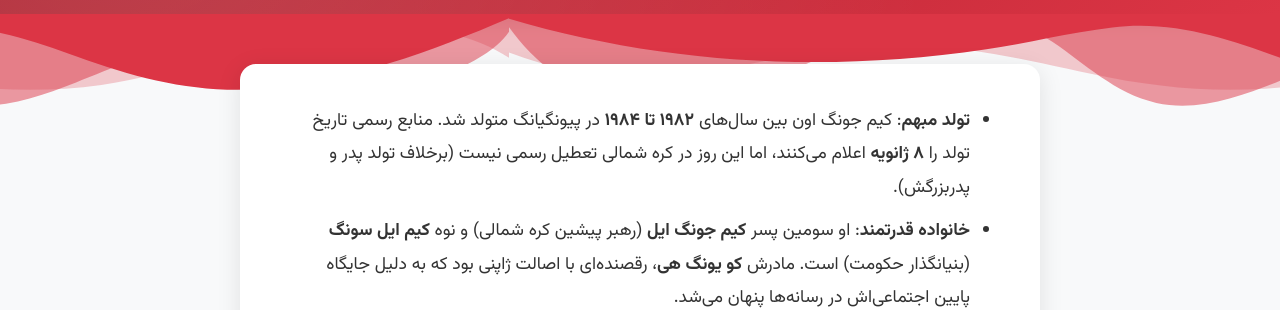
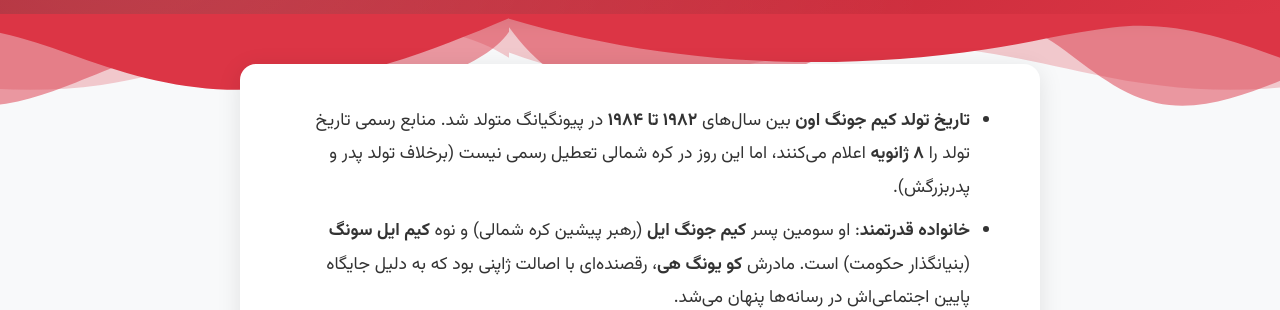
Before and after one commit to darkblog/darkblog.github.io, a Jekyll site: the page built from _posts/2025-7-3-30.md, in a window 1280 px wide and 900 px high. Shown: the part 292-602 px from the top of the window. Built offline with Jekyll 4.4.1, drawn with Linux system fonts in a browser that asks for light colours.

Commit message:
Update 2025-7-3-30.md

```diff
--- a/_posts/2025-7-3-30.md
+++ b/_posts/2025-7-3-30.md
@@ -3,7 +3,7 @@ layout: post
 title: زندگینامه کیم جونگ اون - رهبر مرموز کره شمالی
 ---
 
-- **تولد مبهم**: کیم جونگ اون بین سال‌های **۱۹۸۲ تا ۱۹۸۴** در پیونگیانگ متولد شد. منابع رسمی تاریخ تولد را **۸ ژانویه** اعلام می‌کنند، اما این روز در کره شمالی تعطیل رسمی نیست (برخلاف تولد پدر و پدربزرگش).
+- **تاریخ تولد کیم جونگ اون** بین سال‌های **۱۹۸۲ تا ۱۹۸۴** در پیونگیانگ متولد شد. منابع رسمی تاریخ تولد را **۸ ژانویه** اعلام می‌کنند، اما این روز در کره شمالی تعطیل رسمی نیست (برخلاف تولد پدر و پدربزرگش).
 - **خانواده قدرتمند**: او سومین پسر **کیم جونگ ایل** (رهبر پیشین کره شمالی) و نوه **کیم ایل سونگ** (بنیانگذار حکومت) است. مادرش **کو یونگ هی**، رقصنده‌ای با اصالت ژاپنی بود که به دلیل جایگاه پایین اجتماعی‌اش در رسانه‌ها پنهان می‌شد.
 - **برادران رقیب**: دو برادر بزرگتر داشت:
   - **کیم جونگ نام** (برادر ناتنی) که در ۲۰۱۷ در مالیا ترور شد.
```
